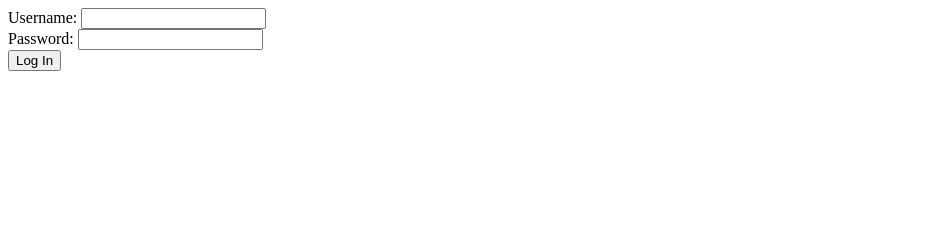
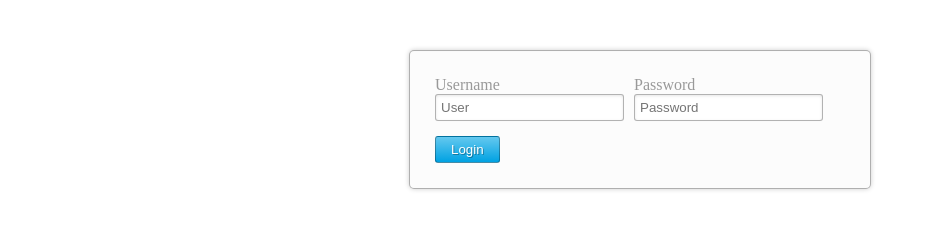
Before and after one commit to bobbyrne01/authenticate-nodejs-prototype, a website: page views/index.html in a window 1280 px wide. Shown: the whole page, without its empty margins (0-928 px from the left). Drawn offline with Linux system fonts and the light colour scheme.

```diff
--- /dev/null
+++ b/css/style.css
@@ -0,0 +1,62 @@
+.loginform label {
+	display: block;
+	color: #999;
+}
+.cf:before,
+.cf:after {
+    content: "";
+    display: table;
+}
+
+.cf:after {
+    clear: both;
+}
+.cf {
+    *zoom: 1;
+}
+:focus {
+	outline: 0;
+}
+.loginform {
+	width: 410px;
+	margin: 50px auto;
+	padding: 25px;
+	background-color: rgba(250,250,250,0.5);
+	border-radius: 5px;
+    box-shadow: 0px 0px 5px 0px rgba(0, 0, 0, 0.2),
+    			inset 0px 1px 0px 0px rgba(250, 250, 250, 0.5);
+    border: 1px solid rgba(0, 0, 0, 0.3);
+}
+.loginform ul {
+	padding: 0;
+	margin: 0;
+}
+.loginform li {
+	display: inline;
+	float: left;
+}
+.loginform input:not([type=submit]) {
+	padding: 5px;
+	margin-right: 10px;
+	border: 1px solid rgba(0, 0, 0, 0.3);
+	border-radius: 3px;
+	box-shadow: inset 0px 1px 3px 0px rgba(0, 0, 0, 0.1),
+				0px 1px 0px 0px rgba(250, 250, 250, 0.5) ;
+}
+.loginform input[type=submit] {
+	border: 1px solid rgba(0, 0, 0, 0.3);
+	background: #64c8ef; /* Old browsers */
+	background: -moz-linear-gradient(top,  #64c8ef 0%, #00a2e2 100%); /* FF3.6+ */
+	background: -webkit-gradient(linear, left top, left bottom, color-stop(0%,#64c8ef), color-stop(100%,#00a2e2)); /* Chrome,Safari4+ */
+	background: -webkit-linear-gradient(top,  #64c8ef 0%,#00a2e2 100%); /* Chrome10+,Safari5.1+ */
+	background: -o-linear-gradient(top,  #64c8ef 0%,#00a2e2 100%); /* Opera 11.10+ */
+	background: -ms-linear-gradient(top,  #64c8ef 0%,#00a2e2 100%); /* IE10+ */
+	background: linear-gradient(to bottom,  #64c8ef 0%,#00a2e2 100%); /* W3C */
+	filter: progid:DXImageTransform.Microsoft.gradient( startColorstr='#64c8ef', endColorstr='#00a2e2',GradientType=0 ); /* IE6-9 */
+	color: #fff;
+	padding: 5px 15px;
+	margin-right: 0;
+	margin-top: 15px;
+	border-radius: 3px;
+	text-shadow: 1px 1px 0px rgba(0, 0, 0, 0.3);
+}
--- a/package.json
+++ b/package.json
@@ -19,7 +19,8 @@
     "passport": ">=0.3.2",
     "passport-local": ">=1.0.0",
     "mongodb": "~2.0",
-    "connect-flash": ">=0.1.1"
+    "connect-flash": ">=0.1.1",
+    "bcrypt-nodejs": ">=0.0.3"
   },
   "private": true
 }
--- a/views/index.html
+++ b/views/index.html
@@ -2,22 +2,28 @@
 <html>
   <head>
     <title>Authentication using passport for nodejs</title>
+
+    <link rel="stylesheet" href="/css/style.css">
   </head>
   <body>
 
-    <form action="/login" method="post">
-      <div>
-          <label>Username:</label>
-          <input type="text" name="username"/>
-      </div>
-      <div>
-          <label>Password:</label>
-          <input type="password" name="password"/>
-      </div>
-      <div>
-          <input type="submit" value="Log In"/>
-      </div>
-    </form>
+    <!-- content -->
+    <div class="loginform cf">
+    	<form name="login" action="/login" method="post" accept-charset="utf-8">
+    		<ul>
+    			<li>
+    				<label for="username">Username</label>
+    				<input type="text" name="username" placeholder="User" required>
+    			</li>
+    			<li>
+    				<label for="password">Password</label>
+    				<input type="password" name="password" placeholder="Password" required></li>
+    			<li>
+    				<input type="submit" value="Login">
+    			</li>
+    		</ul>
+    	</form>
+    </div>
 
   </body>
 </html>
```
Also changed, not shown: index.js (+7 -9 lines), README.md, 1 other file.
